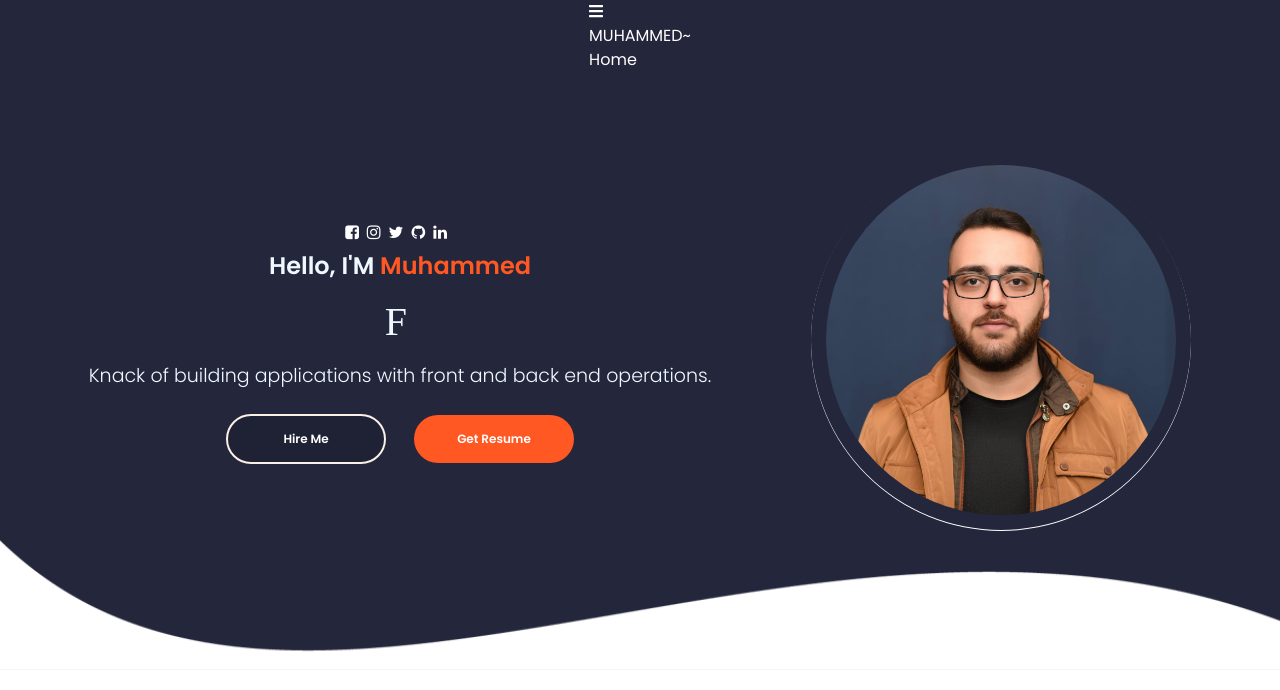
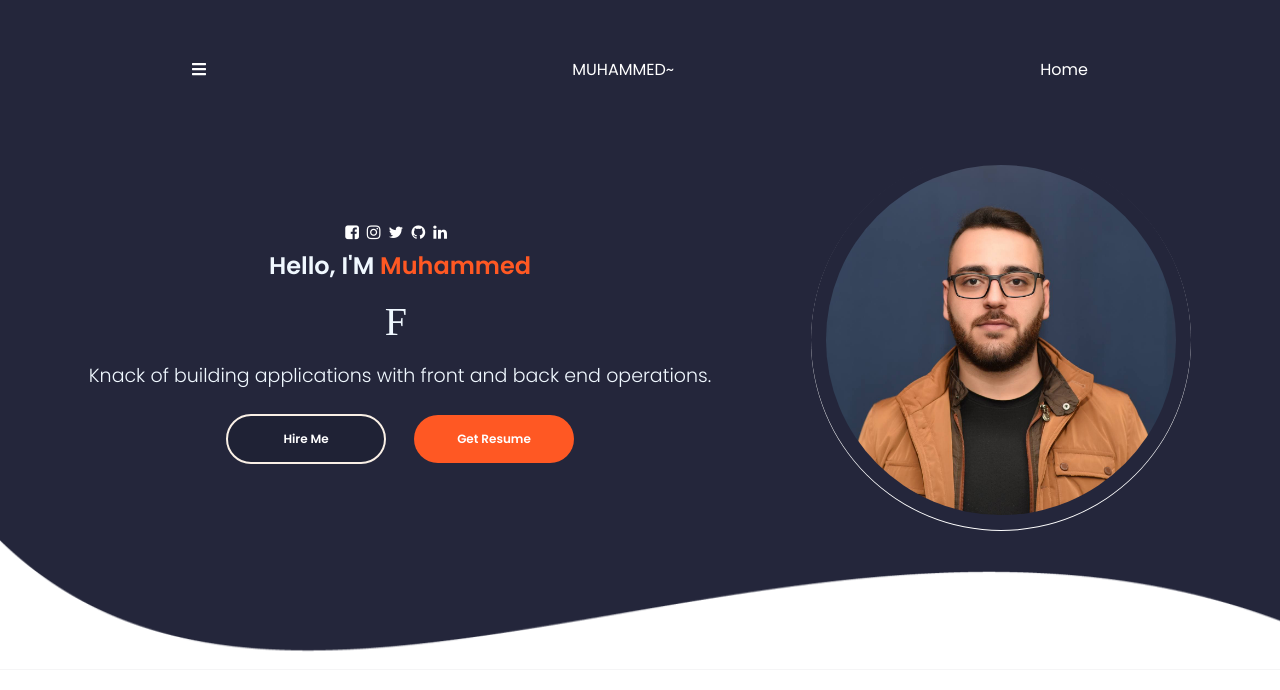
Before and after one commit to HamaSarbast-1997/My-portfolio, a React (Create React App) app in the folder client/: page / in a window 1280 px wide. Shown: the top 690 px of the page. Built offline with nearby package versions, Linux system fonts and the light colour scheme; a web font is replaced by a local one.

Commit message:
header parent is stylized

```diff
--- a/client/src/PortfolioContainer/Home/Header/Header.css
+++ b/client/src/PortfolioContainer/Home/Header/Header.css
@@ -4,3 +4,11 @@
     height: 140px;
     color: var(--white);
 }
+.header-parent{
+    display: flex;
+    align-items: center;
+    justify-content: space-between;
+    height: 100%;
+    width:70%;
+    color: var(--white);
+}
```
